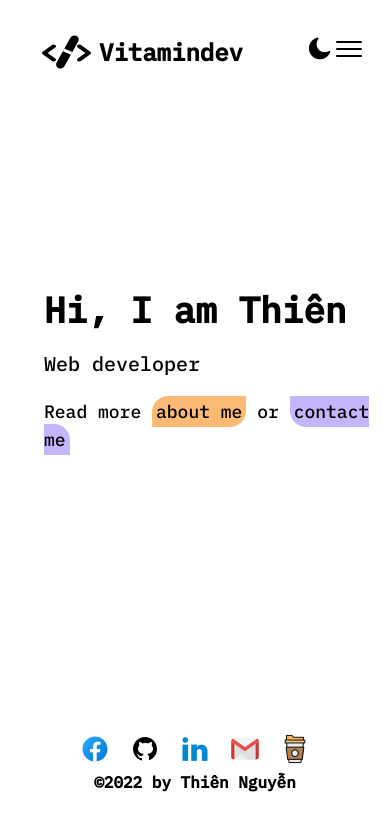
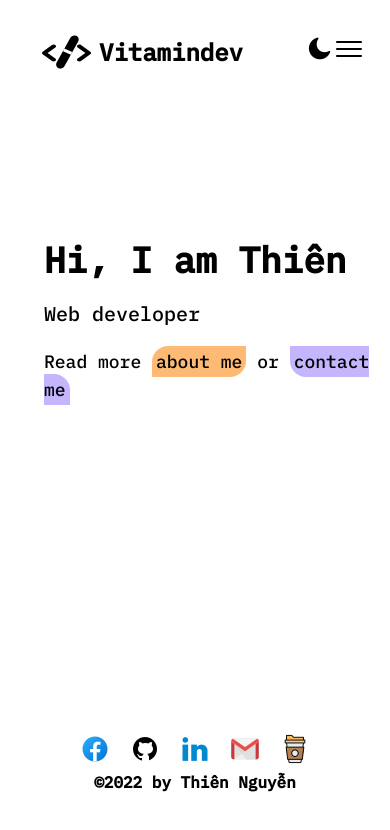
Before and after one commit to veDnimatvi/VitamindevSite, a Next.js app: page / in a window 390 px wide. Shown: the top 830 px of the page. Built offline with nearby package versions, Linux system fonts and the light colour scheme.

Commit message:
style: home page

```diff
--- a/pages/index.jsx
+++ b/pages/index.jsx
@@ -23,7 +23,7 @@ export default function MyProfile() {
       <div className="flex flex-col justify-between h-screen">
         <Header />
 
-        <div className="mb-auto introduce section" data-aos="fade-up">
+        <div className="mb-auto section" data-aos="fade-up">
           <div className="container py-40 mx-auto md:py-64 pl-11 md:pl-80">
             <div className="mb-5 text-4xl font-extrabold md:text-5xl">
               Hi, I am Thiên
--- a/styles/profile.scss
+++ b/styles/profile.scss
@@ -9,11 +9,11 @@
   padding: 10px;
 }
 
-.introduce {
-  @media all and (max-width: 768px) {
-    padding: 50px 0;
-  }
-}
+// .introduce {
+//   @media all and (max-width: 768px) {
+//     padding: 50px 0;
+//   }
+// }
 
 .text span {
   position: absolute;
```
